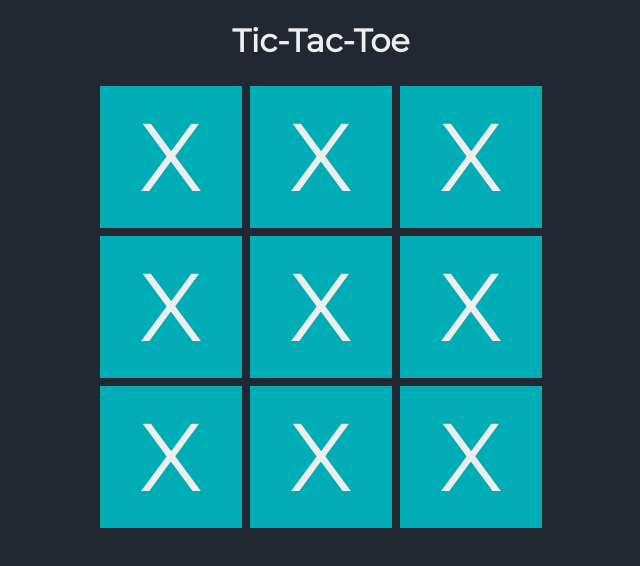
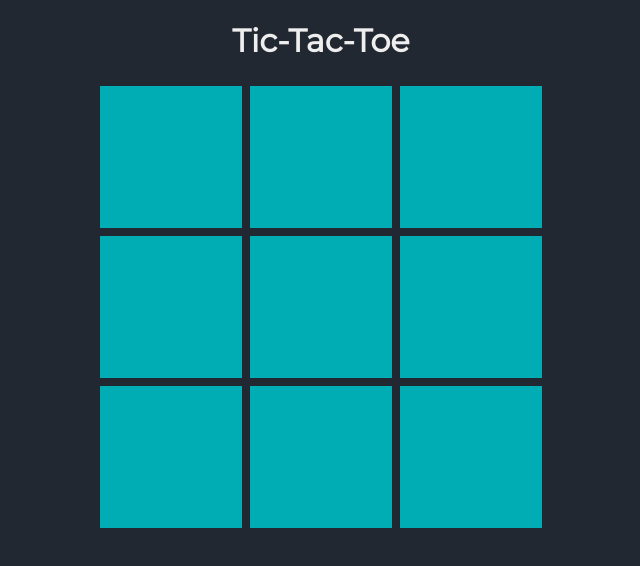
Before and after one commit to Aydanjb/odin-TicTacToe, a website: page src/index.html in a window 1280 px wide. Shown: the whole page, without its empty margins (319-959 px from the left). Drawn offline with Linux system fonts and the light colour scheme.

Commit message:
generate gameboard using js

```diff
--- a/src/index.html
+++ b/src/index.html
@@ -21,17 +21,7 @@
     <![endif]-->
     <main>
       <h1>Tic-Tac-Toe</h1>
-      <div class="board">
-        <div>X</div>
-        <div>X</div>
-        <div>X</div>
-        <div>X</div>
-        <div>X</div>
-        <div>X</div>
-        <div>X</div>
-        <div>X</div>
-        <div>X</div>
-      </div>
+      <div class="board"></div>
     </main>
     <script src="script.js" async defer></script>
   </body>
--- a/src/script.js
+++ b/src/script.js
@@ -151,9 +151,19 @@ const gameController = (() => {
 })();
 
 const screenController = (() => {
-  const boardDiv = document.querySelector(".board");
+  const board = document.querySelector(".board");
 
-  return {};
+  const drawBoard = () => {
+    for(let i = 0; i < 9; i += 1) {
+      const square = document.createElement("div");
+      square.classList.add([i])
+      board.appendChild(square);
+    }
+  }
+
+  return {
+    drawBoard
+  };
 })();
 
-gameController.printNewRound();
+screenController.drawBoard();
```
